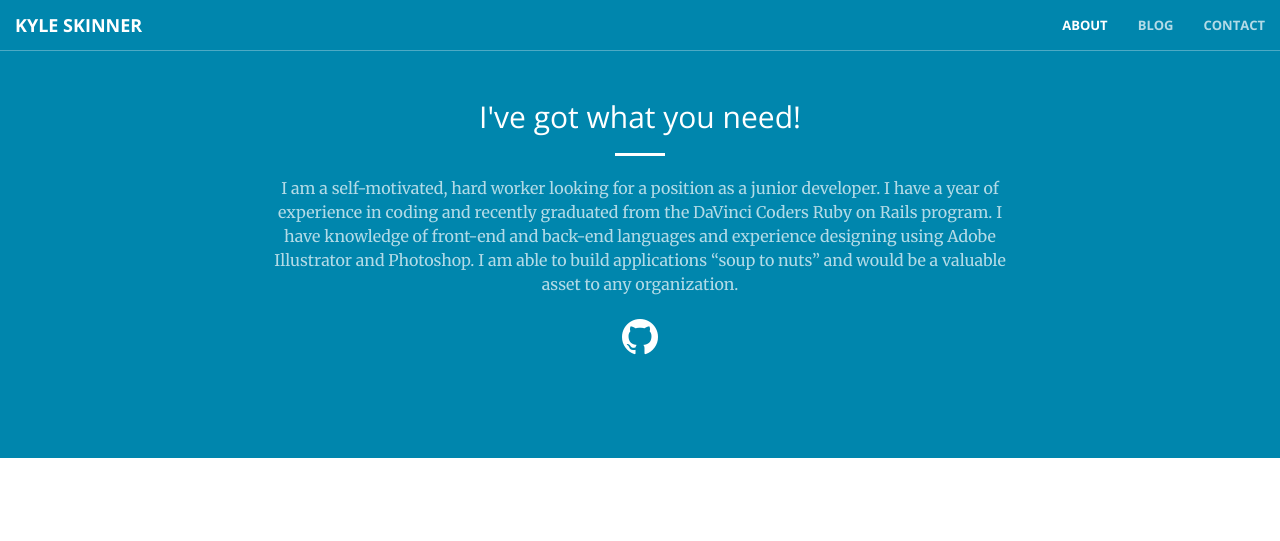
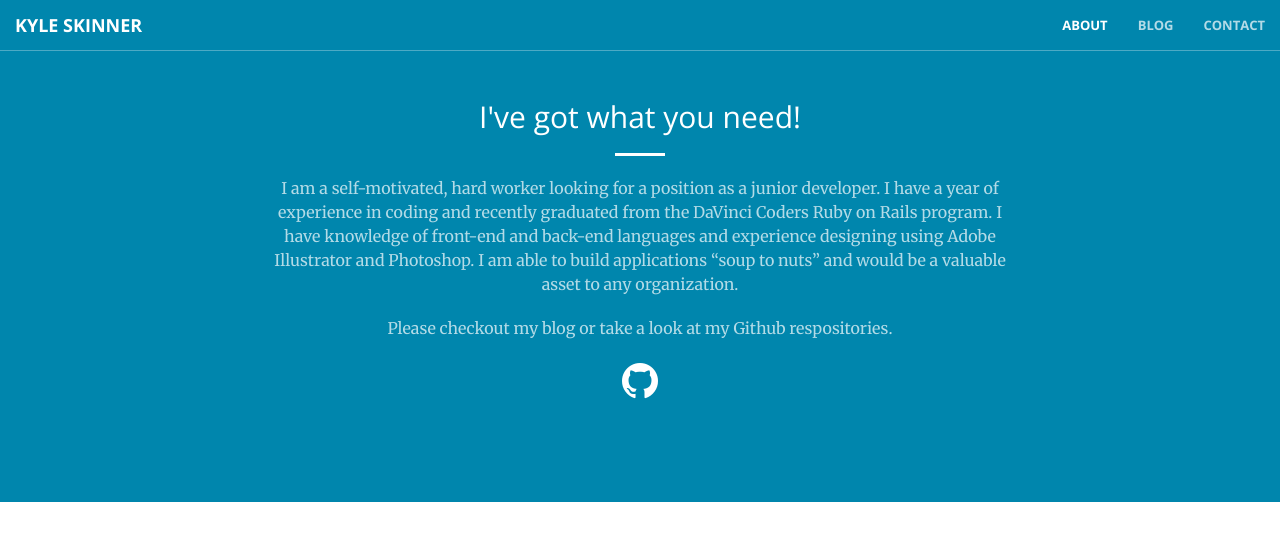
Before and after one commit to kyleskin/kyleskin.github.io, a Jekyll site: the page built from about.html, in a window 1280 px wide. Shown: the top 541 px of the page. Built offline with Jekyll 4.4.1, drawn with Linux system fonts in a browser that asks for light colours.

Commit message:
added wording to about page

```diff
--- a/about.html
+++ b/about.html
@@ -9,6 +9,7 @@ title: About
         <h2 class="section-heading">I've got what you need!</h2>
         <hr class="light">
         <p class="text-faded">I am a self-motivated, hard worker looking for a position as a junior developer. I have a year of experience in coding and recently graduated from the DaVinci Coders Ruby on Rails program. I have knowledge of front-end and back-end languages and experience designing using Adobe Illustrator and Photoshop. I am able to build applications “soup to nuts” and would be a valuable asset to any organization.</p>
+        <p class="text-faded">Please checkout my blog or take a look at my Github respositories.</p>
         <div class="col-lg-4 col-lg-offset-4">
           <a href="http://www.github.com/kyleskin", class="icon_link"><i class="fa fa-github fa-3x wow bounceIn" data-wow-delay=".1s"></i></a>
         </div>
```
